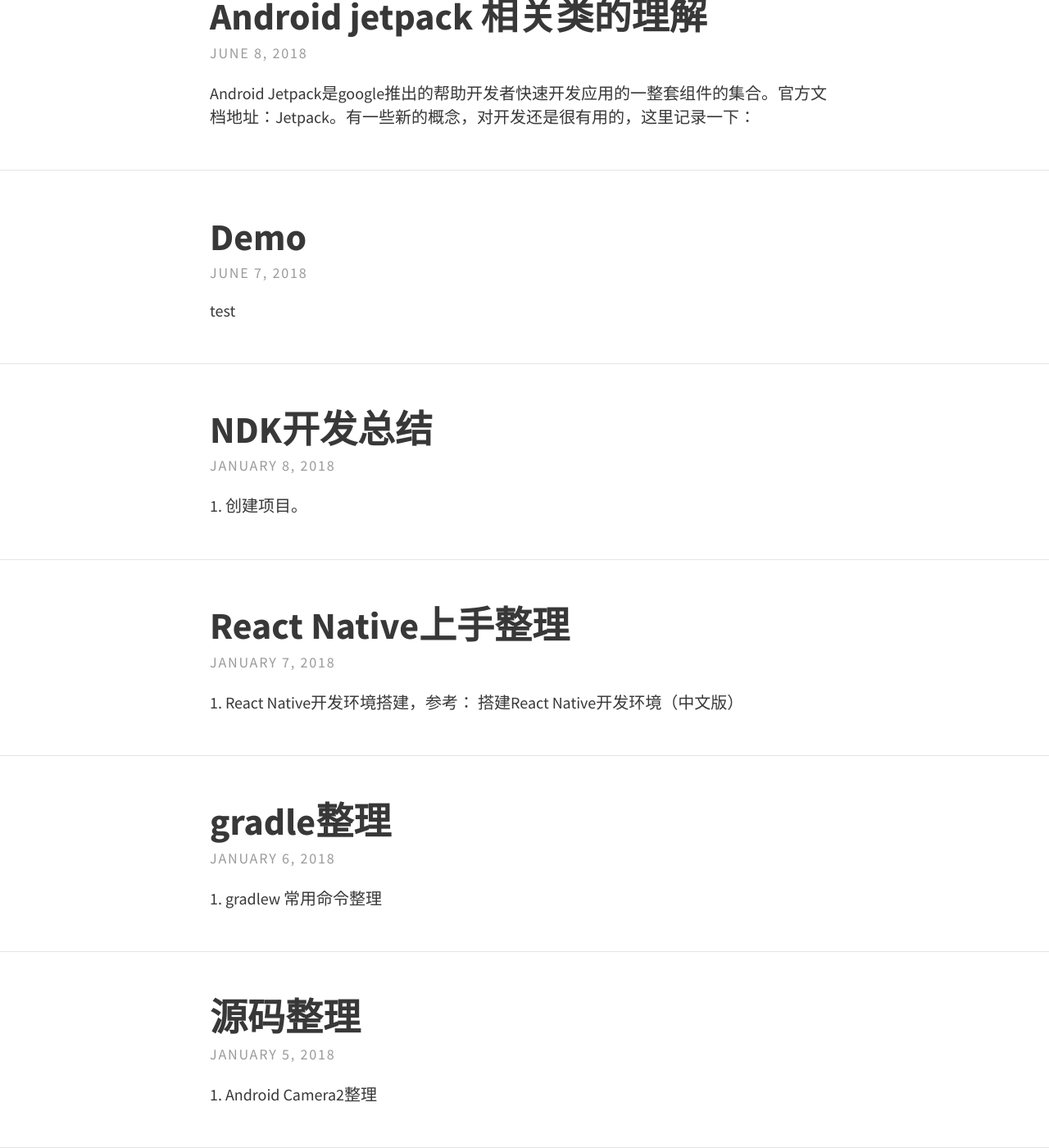
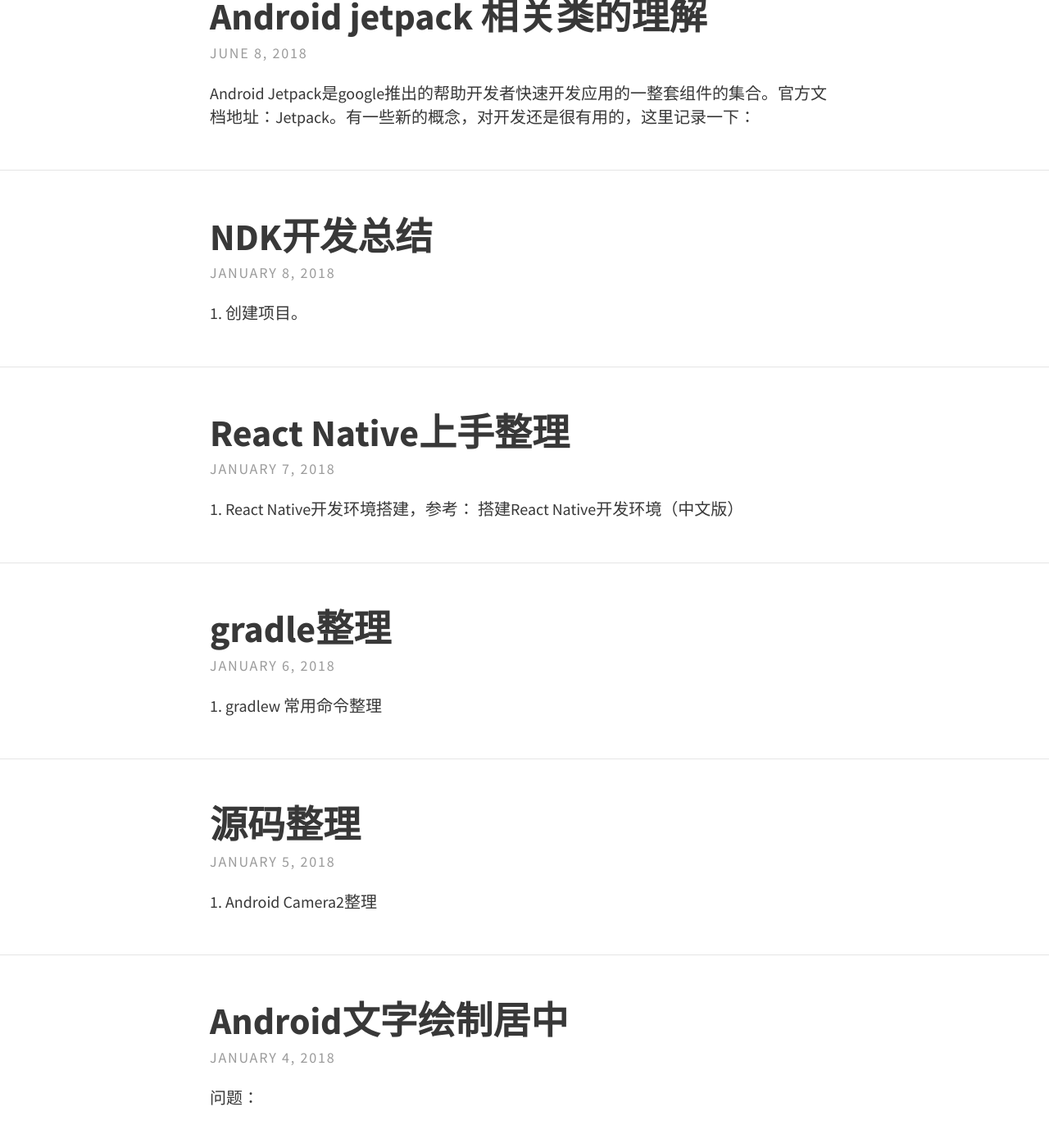
Before and after one commit to ejin66/ejin66.github.io, a Jekyll site: the page built from index.html, in a window 1280 px wide and 1400 px high, scrolled down 610 px. Shown: the whole window at 82% size. Built offline with Jekyll 4.4.1, drawn with Linux system fonts in a browser that asks for light colours; the list of posts is cut into pages by our own code; some of the changed text lies outside the part shown.

Commit message:
edit blog

````diff
--- a/_posts/2018-06-07-DEMO.md
+++ /dev/null
@@ -1,3 +0,0 @@
-```text
-test
-```
````
Also changed, not shown: _posts/2018-06-08-Android-jetpack-1.md (+4 -0 lines), assets/img/pexels/final-architecture.png (added).
